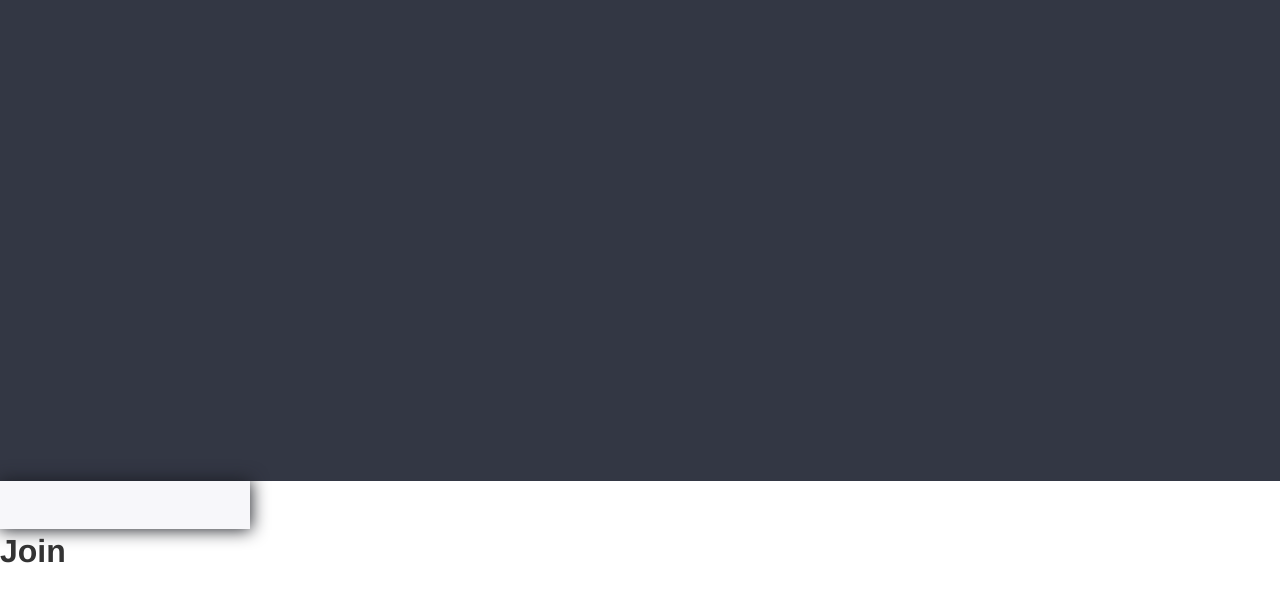
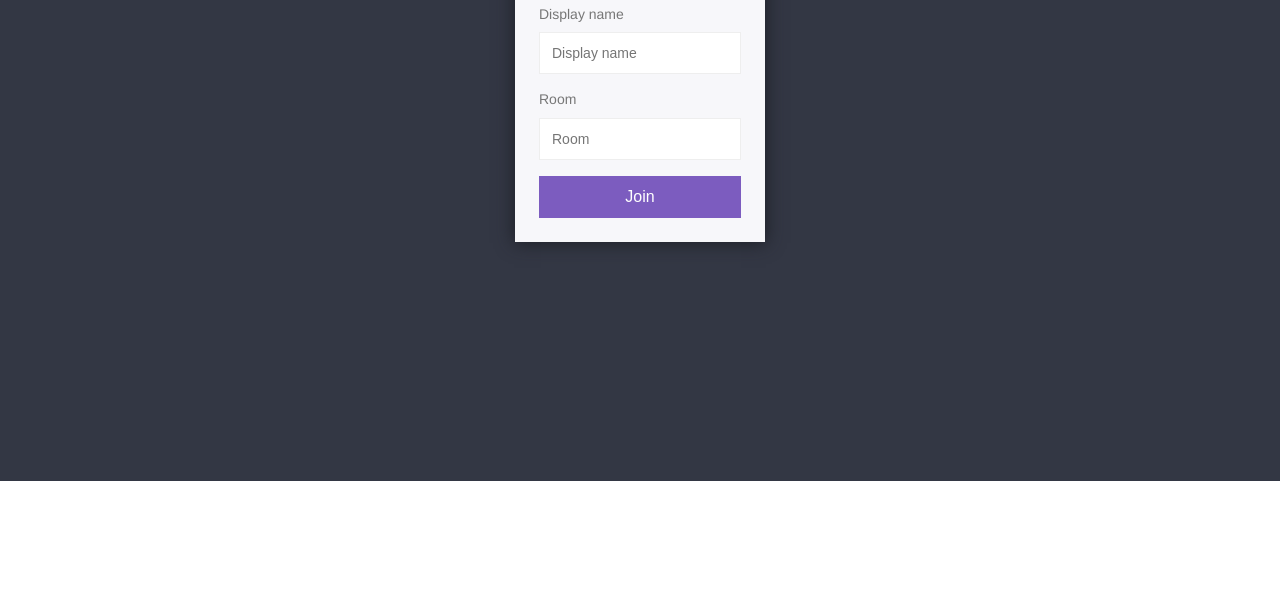
Before and after one commit to Marjorhi/CHAT-APP-JETAJOBE, a website: page public/index.html in a window 1280 px wide. Shown: the part 319-909 px from the top of the page. After the commit the page ends 800 px from the top, so only its background shows below. Drawn offline with Linux system fonts and the light colour scheme.

Commit message:
Adding display name and room

```diff
--- a/public/index.html
+++ b/public/index.html
@@ -6,8 +6,17 @@
         <link rel="stylesheet" href="/css/styles.min.css">
     </head>
     <body>
-        <div class="centered-form"></div>
-        <div class="centered-form__box"></div>
-        <h1>Join</h1>
+        <div class="centered-form">
+            <div class="centered-form__box">
+                <h1>Join</h1>
+                <form>
+                    <label>Display name</label>
+                    <input type="text" name="username" placeholder="Display name" required>
+                    <label>Room</label>
+                    <input type="room" name="username" placeholder="Room" required>
+                    <button>Join</button>
+                </form>
+            </div>
+        </div>
     </body>
 </html>
```
